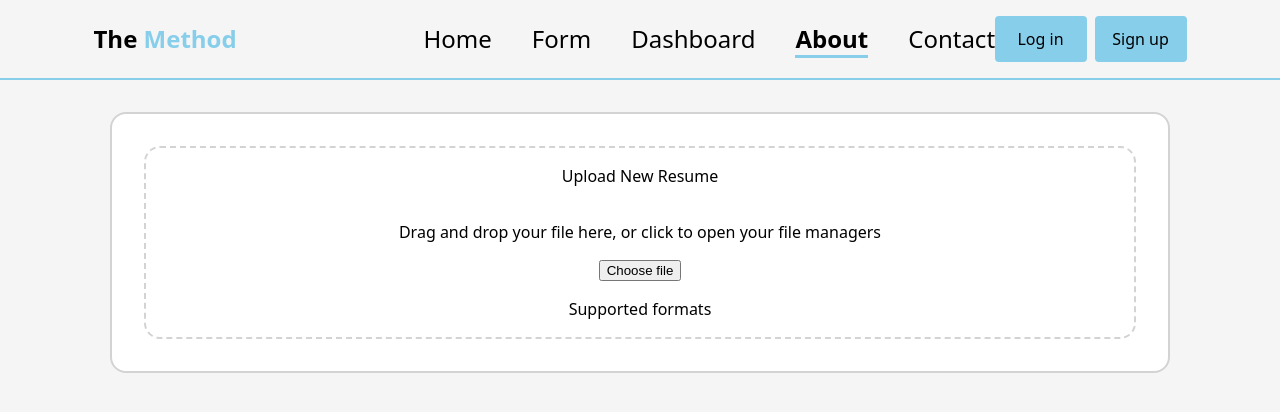
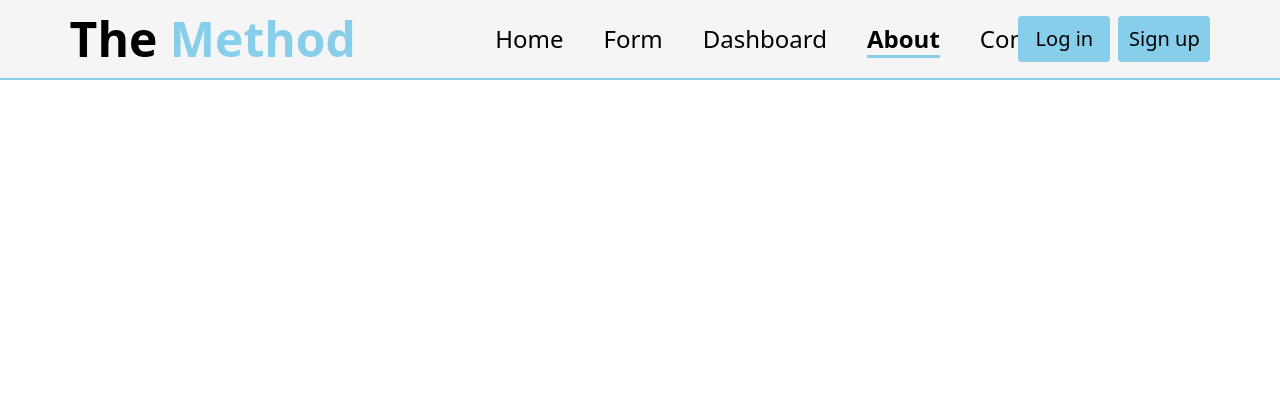
Before and after one commit to SeanSan06/the-method, a React (Vite) app in the folder frontend/: page /about in a window 1280 px wide. Shown: the top 412 px of the page. Built offline with nearby package versions, Linux system fonts and the light colour scheme.

Commit message:
Fix paths for about & contact, make nav txt bigger
The about and contact section lead to the dashboard webpage. Now they
properly link to their own webpage.

This also increased the text size of the h2 "The Method" and the log in
and sign up buttons that are in the navigation bar.

```diff
--- a/frontend/src/App.jsx
+++ b/frontend/src/App.jsx
@@ -4,11 +4,15 @@ import { Routes, Route } from 'react-router-dom'
 import HomePage from './pages/HomePage';
 import FormPage from  './pages/FormPage';
 import DashboardPage from  './pages/DashboardPage';
+import AboutPage from  './pages/AboutPage';
+import ContactPage from  './pages/ContactPage';
 
 import './styles/styles.css'
 import './styles/home-page.css'
 import './styles/form-page.css'
 import './styles/dashboard-page.css'
+import './styles/about-page.css'
+import './styles/contact-page.css'
 
 // Defines what Page Component appears for each of the 5 webpages
 function App() {
@@ -18,8 +22,8 @@ function App() {
             <Route path="/" element={<HomePage />} />
             <Route path="/form" element={<FormPage />} />
             <Route path="/dashboard" element={<DashboardPage />} />
-            <Route path="/about" element={<DashboardPage />} />
-            <Route path="/contact" element={<DashboardPage />} />
+            <Route path="/about" element={<AboutPage />} />
+            <Route path="/contact" element={<ContactPage />} />
         </Routes>
     </div>
     )
--- a/frontend/src/styles/styles.css
+++ b/frontend/src/styles/styles.css
@@ -44,6 +44,8 @@ nav {
 }
     /* Navigation bar sub areas */
     #nav-bar h2 {
+        font-size: 3rem;
+
         background-color: whitesmoke;
     }
 
@@ -73,6 +75,7 @@ nav {
         }
 
     #log-in-sign-up {
+        font-size: 1.25rem;
         width: 12rem;
         height: 100%;
         display: flex;
```
Also changed, not shown: frontend/src/styles/about-page.css (added), frontend/src/styles/contact-page.css (added).
